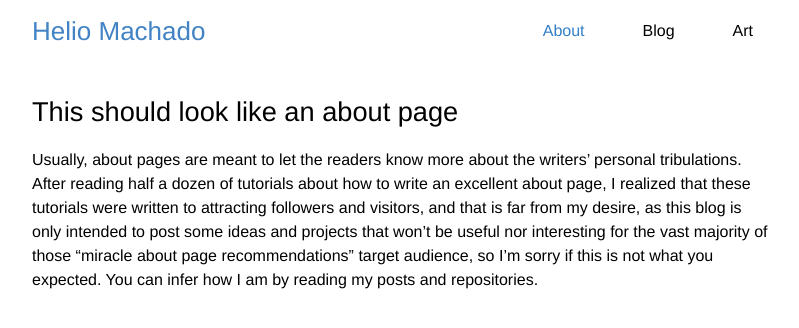
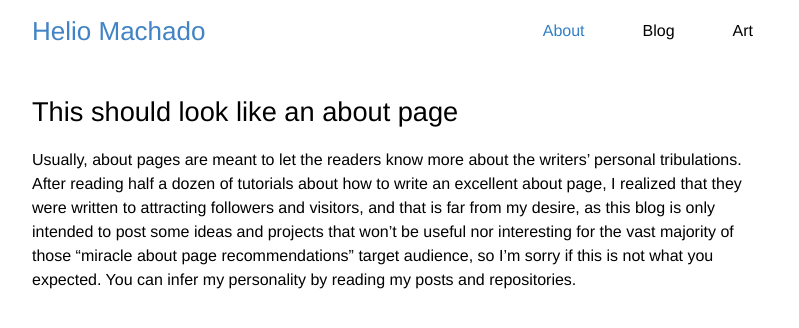
Before and after one commit to 0x2b3bfa0/0x2b3bfa0.github.io, a Jekyll site: the page built from about.md, in a window 1280 px wide. Shown: the top 328 px of the page, without its empty margins (238-1037 px from the left). Built offline with Jekyll 4.4.1, drawn with Linux system fonts in a browser that asks for light colours.

Commit message:
Update about.md

```diff
--- a/about.md
+++ b/about.md
@@ -5,4 +5,4 @@
 permalink: /about/
 ---
 
-Usually, about pages are meant to let the readers know more about the writers' personal tribulations. After reading half a dozen of tutorials about how to write an excellent about page, I realized that these tutorials were written to attracting followers and visitors, and that is far from my desire, as this blog is only intended to post some ideas and projects that won't be useful nor interesting for the vast majority of those "miracle about page recommendations" target audience, so I'm sorry if this is not what you expected. You can infer how I am by reading my posts and repositories.
+Usually, about pages are meant to let the readers know more about the writers' personal tribulations. After reading half a dozen of tutorials about how to write an excellent about page, I realized that they were written to attracting followers and visitors, and that is far from my desire, as this blog is only intended to post some ideas and projects that won't be useful nor interesting for the vast majority of those "miracle about page recommendations" target audience, so I'm sorry if this is not what you expected. You can infer my personality by reading my posts and repositories.
```
